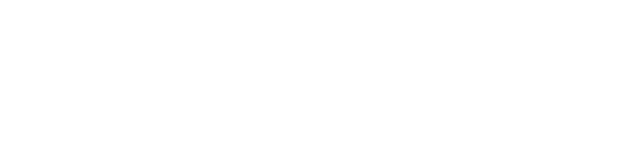
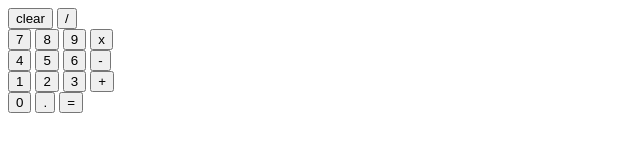
Before and after one commit to athaarsager/calculator, a plain HTML site: page index.html in a window 1280 px wide. Shown: the whole page, without its empty margins (0-640 px from the left). Drawn offline with Linux system fonts and the light colour scheme.

Commit message:
Create basic calculator buttons and format

```diff
--- a/index.html
+++ b/index.html
@@ -1,13 +1,52 @@
 <!DOCTYPE html>
 <html lang="en">
+
 <head>
     <meta charset="UTF-8">
     <meta name="viewport" content="width=device-width, initial-scale=1.0">
     <title>Calculator</title>
-    <link rel = "stylesheet" href = "style.css">
-    <script src = "javascript.js" defer></script>
+    <link rel="stylesheet" href="style.css">
+    <script src="javascript.js" defer></script>
 </head>
+
 <body>
+    <div id=calculator></div>
+    <div id=screen></div>
+    <div id=buttonContainer>
+        <div class=row>
+            <button>clear</button>
+            <button>/</button>
+        </div>
+        <div class=row>
+            <button>7</button>
+            <button>8</button>
+            <button>9</button>
+            <button>x</button>
+        </div>
+        <div class=row>
+            <button>4</button>
+            <button>5</button>
+            <button>6</button>
+            <button>-</button>
+        </div>
+        <div class=row>
+            <button>1</button>
+            <button>2</button>
+            <button>3</button>
+            <button>+</button>
+        </div>
+
+        <div class=row>
+            <button>0</button>
+            <button>.</button>
+            <button>=</button>
+        </div>
+    </div>
+
+
+
+
 
 </body>
+
 </html>
--- a/javascript.js
+++ b/javascript.js
@@ -7,7 +7,7 @@ function addNumbers(num1, num2) {
 }
 
 function subtractNumbers(num1, num2) {
-    return num1- num2;
+    return num1 - num2;
 }
 
 function multiplyNumbers(num1, num2) {
```
